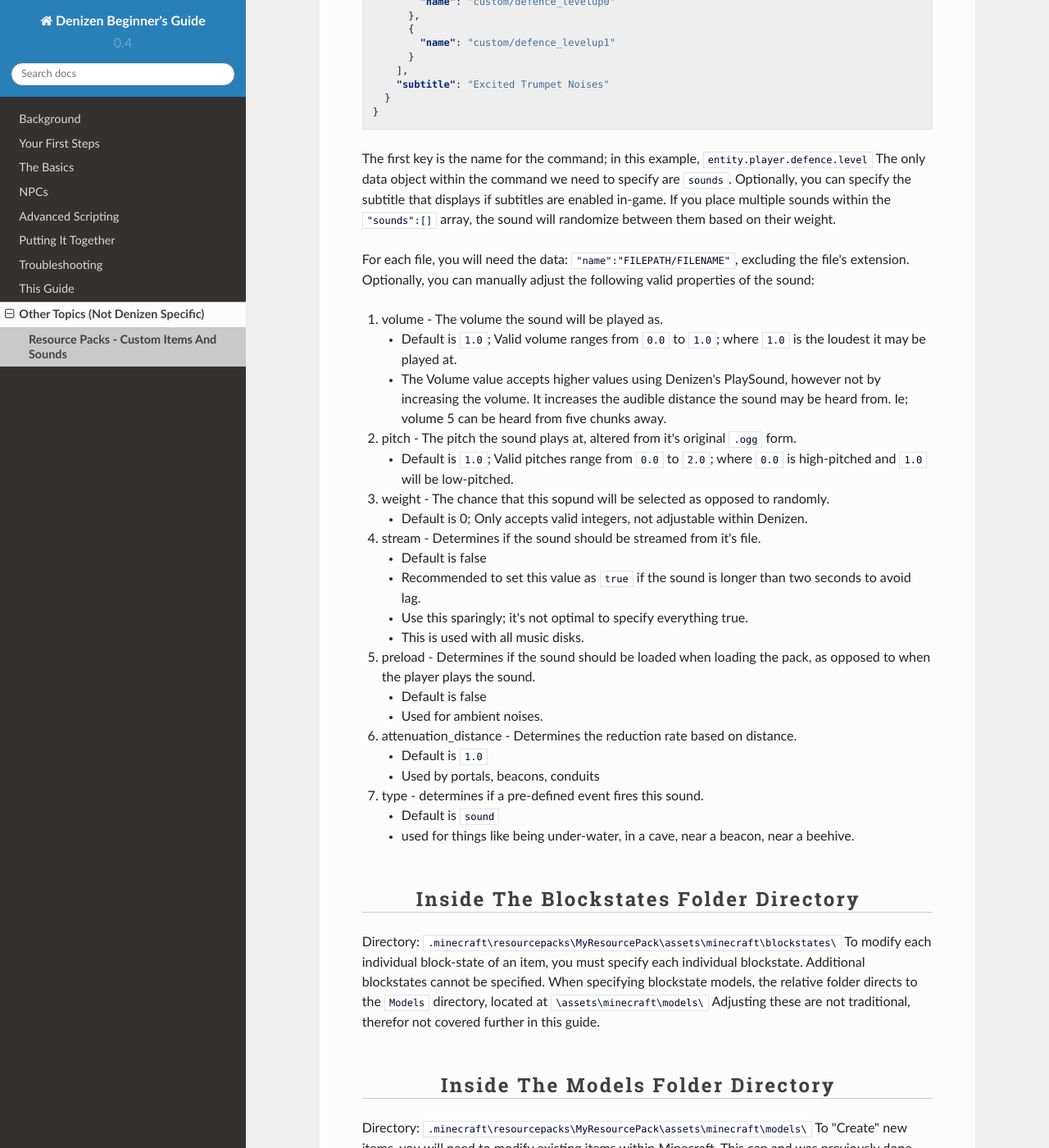
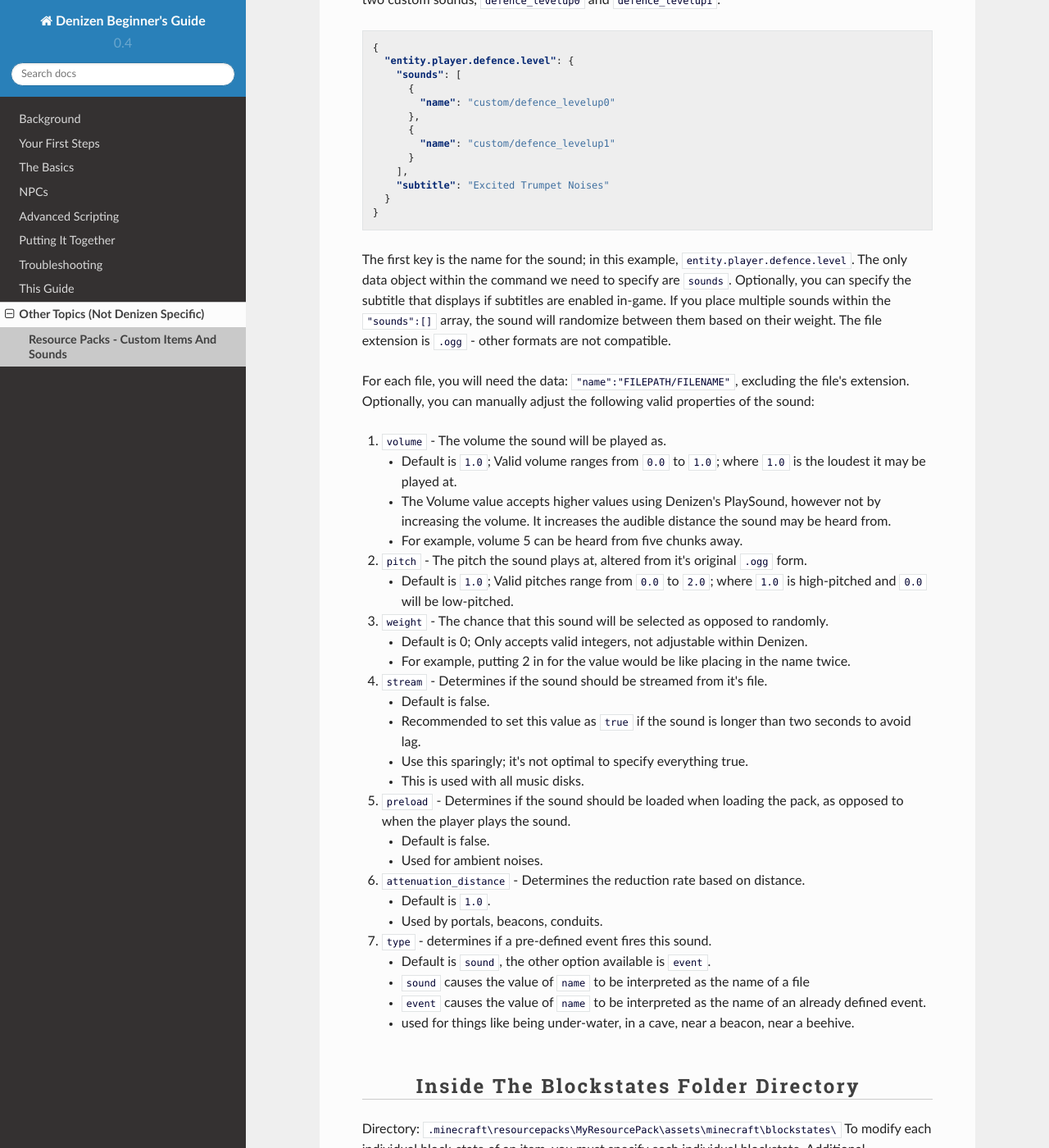
Before and after one commit to DenizenScript/Denizen-Beginners-Guide, a Sphinx documentation site: the page built from source/guides/non-denizen/resource-packs.md, in a window 1280 px wide and 1400 px high, scrolled down 2867 px. Shown: the whole window at 82% size. Built offline with Sphinx 7.4.7 and the Read the Docs theme 2.0.0, drawn with Linux system fonts in a browser that asks for light colours; some of the changed text lies outside the part shown.

Commit message:
a few formatting fixes

````diff
--- a/source/guides/non-denizen/resource-packs.md
+++ b/source/guides/non-denizen/resource-packs.md
@@ -1,7 +1,9 @@
 Resource Packs - Custom Items And Sounds
 -------------------
 
-This page will answer some common questions from programmers interested in creating visually custom items and adding new sounds into a resource pack. There are plenty of tutorials on creating your own resource pack, and less commonly how to implement custom model data and manage sounds within one. This guide primarily, details how to correctly format your resource pack, and then implement it into Minecraft using Denizen scripts.
+This page will answer some common questions from programmers interested in creating visually custom items and adding new sounds into a resource pack.
+There are plenty of tutorials on creating your own resource pack, and less commonly how to implement custom model data and manage sounds within one.
+This guide primarily, details how to correctly format your resource pack, and then implement it into Minecraft using Denizen scripts.
 
 ```eval_rst
 .. contents:: Table of Contents
@@ -9,19 +11,21 @@ This page will answer some common questions from programmers interested in creat
 ```
 
 ### Inside The Root Directory
+
 Directory: `.minecraft\resourcepacks\MyResourcePack\`
 
 The main directory within your resource pack folder should contain both:
+- The `Assets` Folder - This is where all your files are placed.
+- `pack.mcmeta` - This is how Minecraft knows what format your Resource Pack is.
+Optimally, you can also include `pack.png` - This is a `64x64` custom image for your pack!
 
-`Assets` Folder - This is where all your files are placed.
-`pack.mcmeta` - This is how Minecraft knows what format your Resource Pack is.
-Optimally, you can also include:
 
-* pack.png - This is a `64x64` custom image for your pack!
+#### Example File: `pack.mcmeta`
 
-#### Example File: `pack.meta`
-Inside the `pack.meta` file, you will find this is formatted in a `json` format. You need two named strings: `pack_format` and `description`.
+Inside the `pack.mcmeta` file, you will find this is formatted in a `json` format.
+You need two named strings: `pack_format` and `description`.
 Here is what it looks like inside:
+
 ```json
 {
    "pack": {
@@ -31,19 +35,27 @@ Here is what it looks like inside:
 }
 ```
 
-##### pack.meta File Key: `pack_format`
+##### pack.mcmeta File Key: `pack_format`
+
 This is the indicator to Minecraft what version this pack is.
-1 indicates versions `1.6` - `1.8`.
-2 indicates versions `1.9` - `1.10`,
-3 indicates versions `1.11` - `1.12`,
-4 indicates versions `1.13` - `1.14`,
-5 indicates versions `1.15` - `1.16`.
+- `1` indicates versions `1.6` - `1.8`.
+- `2` indicates versions `1.9` - `1.10`,
+- `3` indicates versions `1.11` - `1.12`,
+- `4` indicates versions `1.13` - `1.14`,
+- `5` indicates versions `1.15` - `1.16`.
 
-##### pack.meta File Key: `description`
-This can be blank, or you can optimally fill this with something fancy. Unicode characters must be written pre-escaped, like this: `\uCODE`; two examples being: `\u2588` for `█`, and `\u00A7` for `§`, the section sign symbol which parses [valid color tags](https://minecraft.gamepedia.com/Formatting_codes) you use to parse colors in minecraft chat. If you want red text, your text will look something like `\u00A74Dark Red!`.
+##### pack.mcmeta File Key: `description`
+
+This can be blank, or you can optimally fill this with something fancy.
+Unicode characters must be written pre-escaped, like this: `\uCODE`; two examples being:
+ `\u2588` for `█`, and `\u00A7` for `§`, the section sign symbol which parses [valid color tags](https://minecraft.gamepedia.com/Formatting_codes) you use to parse colors in minecraft chat.
+If you want red text, your text will look something like `\u00A74Dark Red!`.
 *Note: Color before formatting; Formatting codes persist after a color code, Not vise-versa!*
 
-You can find special characters in your Character Map. If you're on a Windows operating system, `Start` > `Windows Accessories`. If you're in Linux using GNOME and Unity, `Gucharmap character map` is a part of `GNOME desktop`. If you run a Gnome desktop - you can access it in any of these following ways:
+You can find special characters in your Character Map.
+If you're on a Windows operating system, `Start` > `Windows Accessories`.
+If you're in Linux using GNOME and Unity, `Gucharmap character map` is a part of `GNOME desktop`.
+If you run a Gnome desktop - you can access it in any of these following ways:
 - Menu on the top of the screen, `(language)` > `Character Map`.
 - `Gucharmap` in terminal.
 - `Applications` > `Accessories` > `Character Map`.
@@ -51,27 +63,32 @@ You can find special characters in your Character Map. If you're on a Windows op
 You can also google search for unicode characters.
 
 ### Inside The Assets Folder Directory
+
 Directory: `.minecraft\resourcepacks\MyResourcePack\assets\`
-This directory should be empty except for the one folder directory: `minecraft`
-toss it in and leave everything else out of here.
+
+This directory should be empty except for the one folder directory: `minecraft`.
+Toss it in and leave everything else out of here.
 
 ### Inside The Minecraft Folder Directory
+
 Directory: `.minecraft\resourcepacks\MyResourcePack\assets\minecraft\`
 
-Depending on what content you plan on changing, you need to opt creating these folders:
+Depending on what content you plan on changing, you can create any of the following folders:
 
-- blockstates - This is where each block-state of items are saved.
+- blockstates - This is where each block-state of materials are saved.
 - font - This is where font data is saved. This guide does not cover this.
-- models - This is where the model data and files are saved
-- textures - This is where the texture image files are saved
-- fonts - This is where your font data is saved
-- sounds - This is where your sounds are saved
+- models - This is where the model data and files are saved.
+- textures - This is where the texture image files are saved.
+- fonts - This is where your font data is saved.
+- sounds - This is where your sounds are saved.
 - optifine - This is where your optifine data is saved. This guide does not cover this.
 
 For Optifine support, it's recommended you join their discord and review their documentation at their [Github Source](https://github.com/sp614x/optifine/tree/master/OptiFineDoc/doc).
 
 #### Example File: `sounds.json`
-This file indexes where Minecraft should look for your sounds. Below is an example of a setup for two custom sounds, `defence_levelup0` and `defence_levelup1`.
+This file indexes where Minecraft should look for your sounds.
+Below is an example of a setup for two custom sounds, `defence_levelup0` and `defence_levelup1`.
+
 ```json
 {
   "entity.player.defence.level": {
@@ -88,45 +105,60 @@ This file indexes where Minecraft should look for your sounds. Below is an examp
 }
 ```
 
-The first key is the name for the command; in this example, `entity.player.defence.level`
-The only data object within the command we need to specify are `sounds`. Optionally, you can specify the subtitle that displays if subtitles are enabled in-game. If you place multiple sounds within the `"sounds":[]` array, the sound will randomize between them based on their weight.
+The first key is the name for the sound; in this example, `entity.player.defence.level`.
+The only data object within the command we need to specify are `sounds`.
+Optionally, you can specify the subtitle that displays if subtitles are enabled in-game.
+If you place multiple sounds within the `"sounds":[]` array, the sound will randomize between them based on their weight.
+The file extension is `.ogg` - other formats are not compatible.
 
 For each file, you will need the data: `"name":"FILEPATH/FILENAME"`, excluding the file's extension.
 Optionally, you can manually adjust the following valid properties of the sound:
-1) volume - The volume the sound will be played as.
+1) `volume` - The volume the sound will be played as.
     - Default is `1.0`; Valid volume ranges from `0.0` to `1.0`; where `1.0` is the loudest it may be played at.
-    - The Volume value accepts higher values using Denizen's PlaySound, however not by increasing the volume. It increases the audible distance the sound may be heard from. Ie; volume 5 can be heard from five chunks away.
-2) pitch - The pitch the sound plays at, altered from it's original `.ogg` form.
-    - Default is `1.0`; Valid pitches range from `0.0` to `2.0`; where `0.0` is high-pitched and `1.0` will be low-pitched.
-3) weight - The chance that this sopund will be selected as opposed to randomly.
+    - The Volume value accepts higher values using Denizen's PlaySound, however not by increasing the volume. It increases the audible distance the sound may be heard from.
+    - For example, volume 5 can be heard from five chunks away.
+2) `pitch` - The pitch the sound plays at, altered from it's original `.ogg` form.
+    - Default is `1.0`; Valid pitches range from `0.0` to `2.0`; where `1.0` is high-pitched and `0.0` will be low-pitched.
+3) `weight` - The chance that this sound will be selected as opposed to randomly.
     - Default is 0; Only accepts valid integers, not adjustable within Denizen.
-4) stream - Determines if the sound should be streamed from it's file.
-    - Default is false
+    - For example, putting 2 in for the value would be like placing in the name twice.
+4) `stream` - Determines if the sound should be streamed from it's file.
+    - Default is false.
     - Recommended to set this value as `true` if the sound is longer than two seconds to avoid lag.
     - Use this sparingly; it's not optimal to specify everything true.
     - This is used with all music disks.
-5) preload - Determines if the sound should be loaded when loading the pack, as opposed to when the player plays the sound.
-    - Default is false
+5) `preload` - Determines if the sound should be loaded when loading the pack, as opposed to when the player plays the sound.
+    - Default is false.
     - Used for ambient noises.
-6) attenuation_distance - Determines the reduction rate based on distance.
-    - Default is `1.0`
-    - Used by portals, beacons, conduits
-7) type - determines if a pre-defined event fires this sound.
-    - Default is `sound`
+6) `attenuation_distance` - Determines the reduction rate based on distance.
+    - Default is `1.0`.
+    - Used by portals, beacons, conduits.
+7) `type` - determines if a pre-defined event fires this sound.
+    - Default is `sound`, the other option available is `event`.
+    - `sound` causes the value of `name` to be interpreted as the name of a file
+    - `event` causes the value of `name` to be interpreted as the name of an already defined event.
     - used for things like being under-water, in a cave, near a beacon, near a beehive.
 
 ### Inside The Blockstates Folder Directory
+
 Directory: `.minecraft\resourcepacks\MyResourcePack\assets\minecraft\blockstates\`
 To modify each individual block-state of an item, you must specify each individual blockstate.
-Additional blockstates cannot be specified. When specifying blockstate models, the relative folder directs to the `Models` directory, located at `\assets\minecraft\models\`
-Adjusting these are not traditional, therefor not covered further in this guide.
+Additional blockstates cannot be specified.
+When specifying blockstate models, the relative folder directs to the `Models` directory, located at `\assets\minecraft\models\`
+Adjusting these are not covered in this guide.
 
 ### Inside The Models Folder Directory
+
 Directory: `.minecraft\resourcepacks\MyResourcePack\assets\minecraft\models\`
-To "Create" new items, you will need to modify existing items within Minecraft. This can and was previously done with Durability, but optimally utilized with `custom_model_data` that was implemented in Minecraft 1.14. There are three object model types for model data: ,`Block States`,`Block Models` and `Item Models`. Block States and Block Model data are not covered in this guide.
+To "Create" new items, you will need to modify existing items within Minecraft.
+This can and was previously done with Durability, but optimally utilized with `custom_model_data` that was implemented in Minecraft 1.14.
+The three object model types for model data are `Block States`,`Block Models`, and `Item Models`.
+Block States and Block Model data are not covered in this guide.
 
 #### Example File: `wooden_sword.json`
+
 Existing files such as `wooden_sword` for example, should look like this:
+
 ```json
 {
     "parent": "item/handheld",
@@ -137,14 +169,20 @@ Existing files such as `wooden_sword` for example, should look like this:
 ```
 
 The above example is `wooden_sword.json`, which is located at `\assets\minecraft\models\item\wooden_sword.json`
-The `parent` key indicates the model data this file injects data for. The data's value for parent specified are the `FILEPATH/FILENAME` from the `models` directory if specifying a model file, and the `textures` directory if specifying a texture.
+The `parent` key indicates the model data this file injects data for.
+The data's value for parent specified are the `FILEPATH/FILENAME` from the `models` directory if specifying a model file,
+and the `textures` directory if specifying a texture.
 
 In the above example, the `wooden_sword` utilizes the parent model located at: `\assets\minecraft\textures\item\handheld.json`
 In the above example, the `wooden_sword` utilizes the texture image located at: `\assets\minecraft\textures\item\wooden_sword.png`
 
-Note that removing `parent` keys if you are not specifying all display properties of an item will return unexpected results. The `wooden_sword`, for example, utilizes the parent file `\assets\minecraft\textures\item\generated.json`; which also utilizes a parent file at `\assets\minecraft\textures\builtin\generated.json`. If these files do not exist altered in the pack, they utilize the respective existing file within Minecraft's default resource.
+Note that removing `parent` keys if you are not specifying all display properties of an item will return unexpected results.
+The `wooden_sword`, for example, utilizes the parent file `\assets\minecraft\textures\item\generated.json`;
+which also utilizes a parent file at `\assets\minecraft\textures\builtin\generated.json`.
+If these files do not exist altered in the pack, they utilize the respective existing file within Minecraft's default resource.
 To add the `custom_model_data` predicate, we specify this in the `Overrides` key.
 Here is an example of the override, and the `custom_model_data` specified.
+
 ```json
 {
     "parent": "item/handheld",
@@ -157,8 +195,11 @@ Here is an example of the override, and the `custom_model_data` specified.
 }
 ```
 
-*Note: remember that objects and arrays are separated by commas*
-The above example extends the item `wooden_sword` to have an additional item model when the item in-game has the mechanism applied. This file is located at: `\assets\minecraft\models\item\custom\bandos_godsword.json`. Valid `custom_model_data` entries are integers, up to larger integers available as opposed to the durability predicate. An example of this file with multiple custom model data's specified looks like this:
+*Note: Remember that objects and arrays are separated by commas.*
+The above example extends the item `wooden_sword` to have an additional item model when the item in-game has the mechanism applied.
+This file is located at: `\assets\minecraft\models\item\custom\bandos_godsword.json`.
+Valid `custom_model_data` entries are integers, up to larger integers available as opposed to the durability predicate.
+An example of this file with multiple custom model data's specified looks like this:
 
 ```json
 {
@@ -188,17 +234,24 @@ Your custom item's model data file is something you may or may not adjust yourse
 where the `particle` and `texture` keys both point to the image files we will be saving at the directory: `\assets\minecraft\models\item\custom\bandos_godsword.png`
 
 ### Inside The Textures folder Directory
+
 Directory: `.minecraft\resourcepacks\MyResourcePack\assets\minecraft\textures\`
-This is where your image files are saved. These files should be in the relative filepath specified within the model file that it corresponds to.
+This is where your image files are saved.
+These files should be in the relative filepath specified within the model file that it corresponds to.
 
 ### Inside The Sounds folder Directory
+
 Directory: `.minecraft\resourcepacks\MyResourcePack\assets\minecraft\sounds\`
-The sound format Minecraft uses is `.ogg`. Free converting tools can be found online, one recommended option being [Audio-Online-Convert.com.](https://audio.online-convert.com/convert-to-ogg). For organization's sake, if you're adding new sounds, it is recommended that you place them in a folder named `Custom`. Minecraft's default resource organizes it's sounds by [category](https://hub.spigotmc.org/javadocs/bukkit/org/bukkit/SoundCategory.htm). You can find Minecraft's default resource sound index here: `\.minecraft\assets\indexes\1.15.json`; where `1.15` is the versions we're using in this guide.
+The sound format Minecraft uses is `.ogg`.
+Free converting tools can be found online, one recommended option being [Audio-Online-Convert.com.](https://audio.online-convert.com/convert-to-ogg).
+For organization's sake, if you're adding new sounds, it is recommended that you place them in a folder named `Custom`. Minecraft's default resource organizes it's sounds by [category](https://hub.spigotmc.org/javadocs/bukkit/org/bukkit/SoundCategory.html).
+You can find Minecraft's default resource sound index here: `\.minecraft\assets\indexes\1.15.json`; where `1.15` is the versions we're using in this guide.
 All of your sound files <span class="parens">('.ogg' files)</span> should be saved in this directory.
 
 ### Putting It Together: Using Denizen With Your New Pack
 
 #### Custom Items
+
 Giving yourself the item is simple. If it's a one-off time you need the thing or you're just generally testing, you can use the [`/ex` command](/guides/first-steps/ex-command) like this:
 `/ex give wooden_sword[custom_model_data=1]`
 
@@ -211,10 +264,14 @@ BandosSword:
         custom_model_data: 1
 ```
 
-The `custom_model_data` is in-line with any other mechanisms you choose to specify with the custom item. You can give yourself the custom item just like any other item script, `/ex give BandosSword` or in any script with the `give` or `inventory` command.
+The `custom_model_data` is in-line with any other mechanisms you choose to specify with the custom item.
+You can give yourself the custom item just like any other item script, `/ex give BandosSword` or in any script with the `give` or `inventory` command.
 
 #### Custom Sounds
-Playing your sound is relative to the unique custom name you gave it. In our example, we specified the name of the sound as `entity.player.defence.level`. You can play this sound with the `playsound` command like this: `/ex playsound <player> entity.player.defence.level custom`
+
+Playing your sound is relative to the unique custom name you gave it.
+In our example, we specified the name of the sound as `entity.player.defence.level`.
+You can play this sound with the `playsound` command like this: `/ex playsound <player> entity.player.defence.level custom`
 In a script, this would look something like this:
 ```dscript_green
 MyCustomSound:
@@ -224,7 +281,10 @@ MyCustomSound:
 ```
 
 ### Tips, Tricks And Notes While You Create
-A very handy trial-and-error debugging tricks for creating resource packs is that you can actively edit the pack and view your changes in-game. One of the most common misconceptions of resource packs is that you need to have it saved as a `.ZIP`. FALSE! You can save this directly in your resource packs folder, edit and just reload!
+
+A very handy trial-and-error debugging tricks for creating resource packs is that you can actively edit the pack and view your changes in-game.
+One of the most common misconceptions of resource packs is that you need to have it saved as a `.ZIP`.
+FALSE! You can save this directly in your resource packs folder, edit and just reload!
 The default hotkey to reload your resource packs is `F3 + T`
 
 If you run across a flat purple and black square texture, this is the default Minecraft missing data replacement.
````
Also changed, not shown: other parts of source/guides/non-denizen/resource-packs.md (+15 -4 lines).
